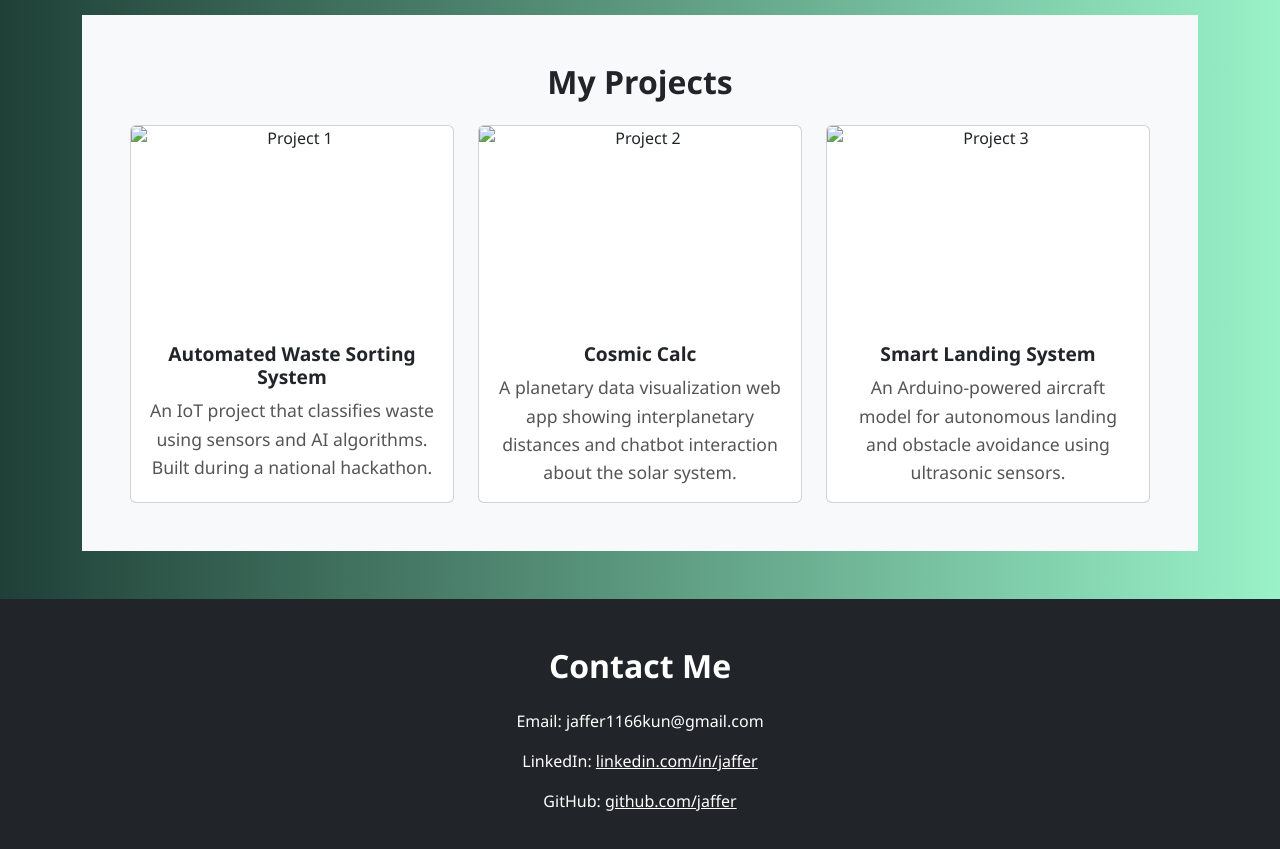
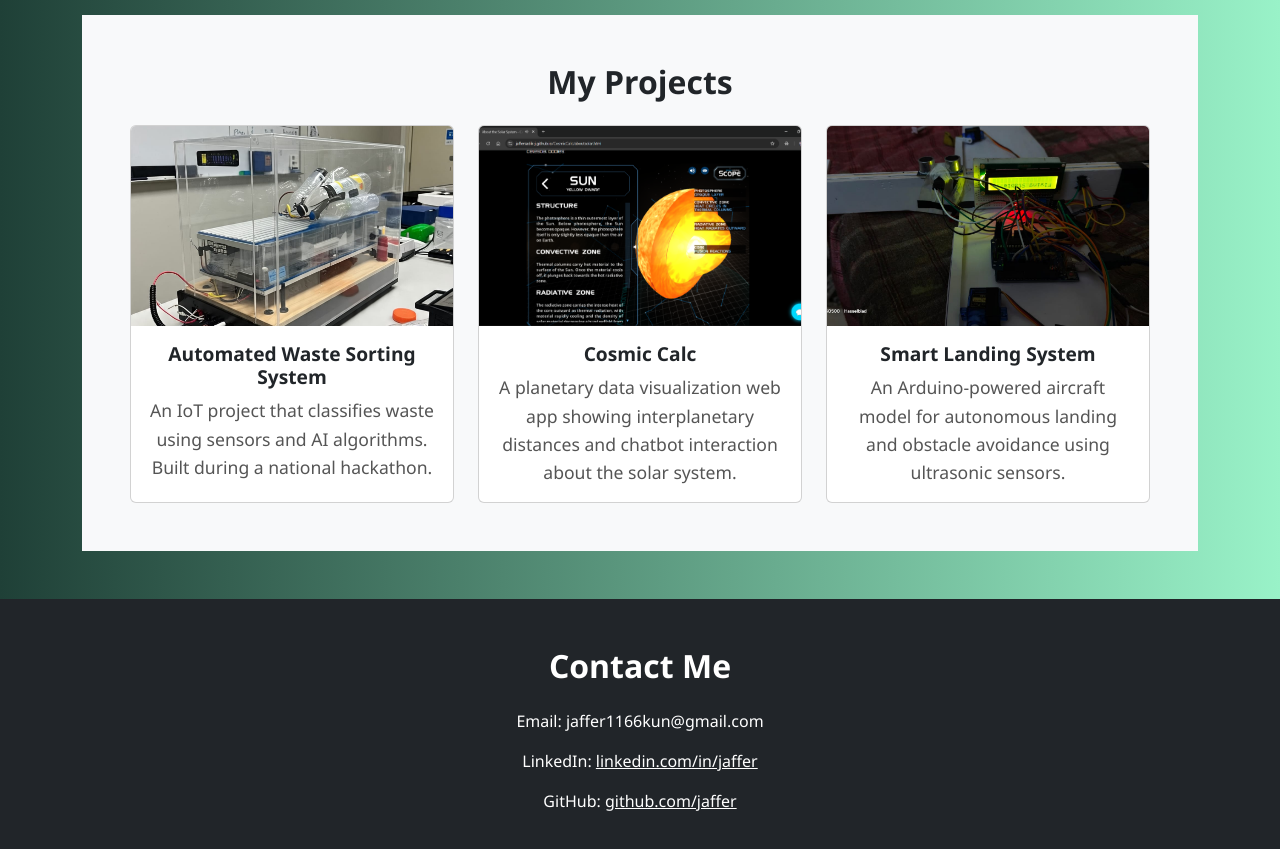
Before and after one commit to JafferSadik-J/Portfolio, a plain HTML site: page index.html in a window 1280 px wide. Shown: the part 1200-2049 px from the top of the page. Drawn offline with nearby package versions, Linux system fonts and the light colour scheme.

Commit message:
Update index.html

```diff
--- a/index.html
+++ b/index.html
@@ -55,7 +55,7 @@
                 <!-- Project Example -->
                 <div class="col-md-4">
                     <div class="card h-100">
-                        <img src="images/project1.jpg" class="card-img-top" alt="Project 1">
+                        <img src="project1.jpg" class="card-img-top" alt="Project 1">
                         <div class="card-body">
                             <h5 class="card-title">Automated Waste Sorting System</h5>
                             <p class="card-text">An IoT project that classifies waste using sensors and AI algorithms. Built during a national hackathon.</p>
@@ -65,7 +65,7 @@
 
                 <div class="col-md-4">
                     <div class="card h-100">
-                        <img src="images/project2.png" class="card-img-top" alt="Project 2">
+                        <img src="project2.png" class="card-img-top" alt="Project 2">
                         <div class="card-body">
                             <h5 class="card-title">Cosmic Calc</h5>
                             <p class="card-text">A planetary data visualization web app showing interplanetary distances and chatbot interaction about the solar system.</p>
@@ -75,7 +75,7 @@
 
                 <div class="col-md-4">
                     <div class="card h-100">
-                        <img src="images/project3.jpg" class="card-img-top" alt="Project 3">
+                        <img src="project3.jpg" class="card-img-top" alt="Project 3">
                         <div class="card-body">
                             <h5 class="card-title">Smart Landing System</h5>
                             <p class="card-text">An Arduino-powered aircraft model for autonomous landing and obstacle avoidance using ultrasonic sensors.</p>
```
